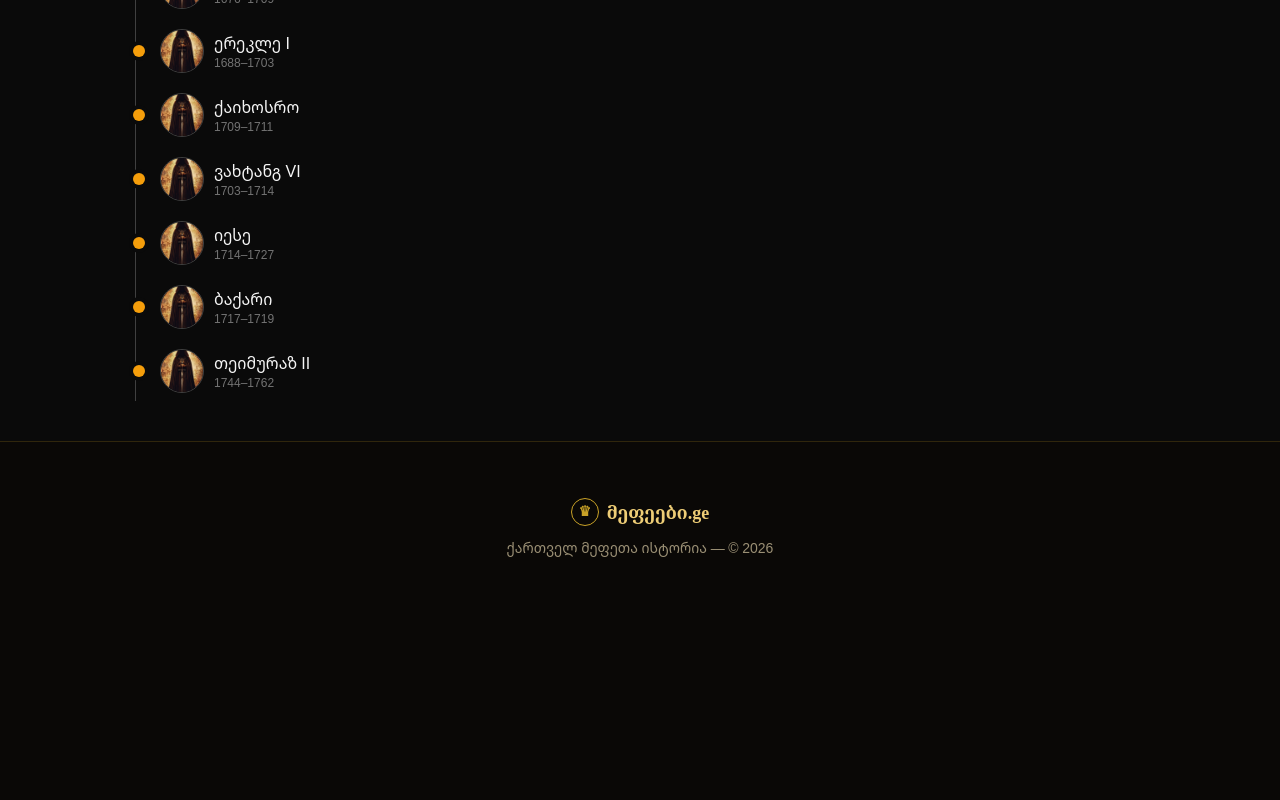
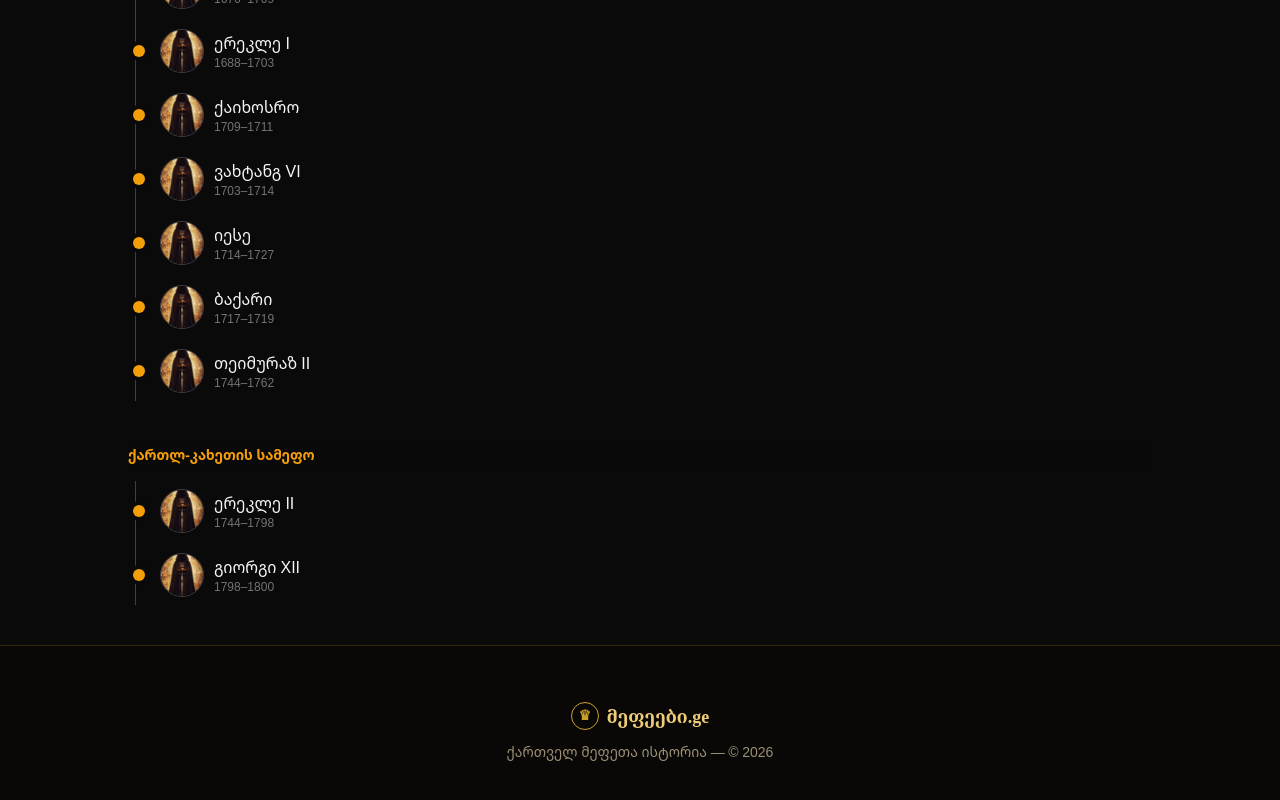
Before and after one commit to chkona/mefeni-com, a Next.js app: page /kings in a window 1280 px wide. Shown: the part 6690-7490 px from the top of the page. Before the commit the page ends 7304 px from the top, so only its background shows below. Built offline with nearby package versions, Linux system fonts and the light colour scheme.

Commit message:
Update DynastyChain.tsx

```diff
--- a/components/DynastyChain.tsx
+++ b/components/DynastyChain.tsx
@@ -8,6 +8,7 @@ import {
   ERA_LABELS,
   TRUNK_ERAS,
   BRANCH_ERAS,
+  TAIL_ERAS,
   getKingsByEra,
 } from "@/lib/data/kings";
 
@@ -170,6 +171,13 @@ export default function DynastyChain() {
 
       {/* Branches: ერთ ხაზში სამეფოები, აირჩიე და ნახე ქრონოლოგია */}
       <BranchTabs />
+
+      {/* ქართლ-კახეთი — ყოველთვის ღია, მწკრივის ქვემოთ ჩვეულებრივად */}
+      <div className="mt-10">
+        {TAIL_ERAS.map((era) => (
+          <EraColumn key={era} era={era} />
+        ))}
+      </div>
     </div>
   );
 }
```
